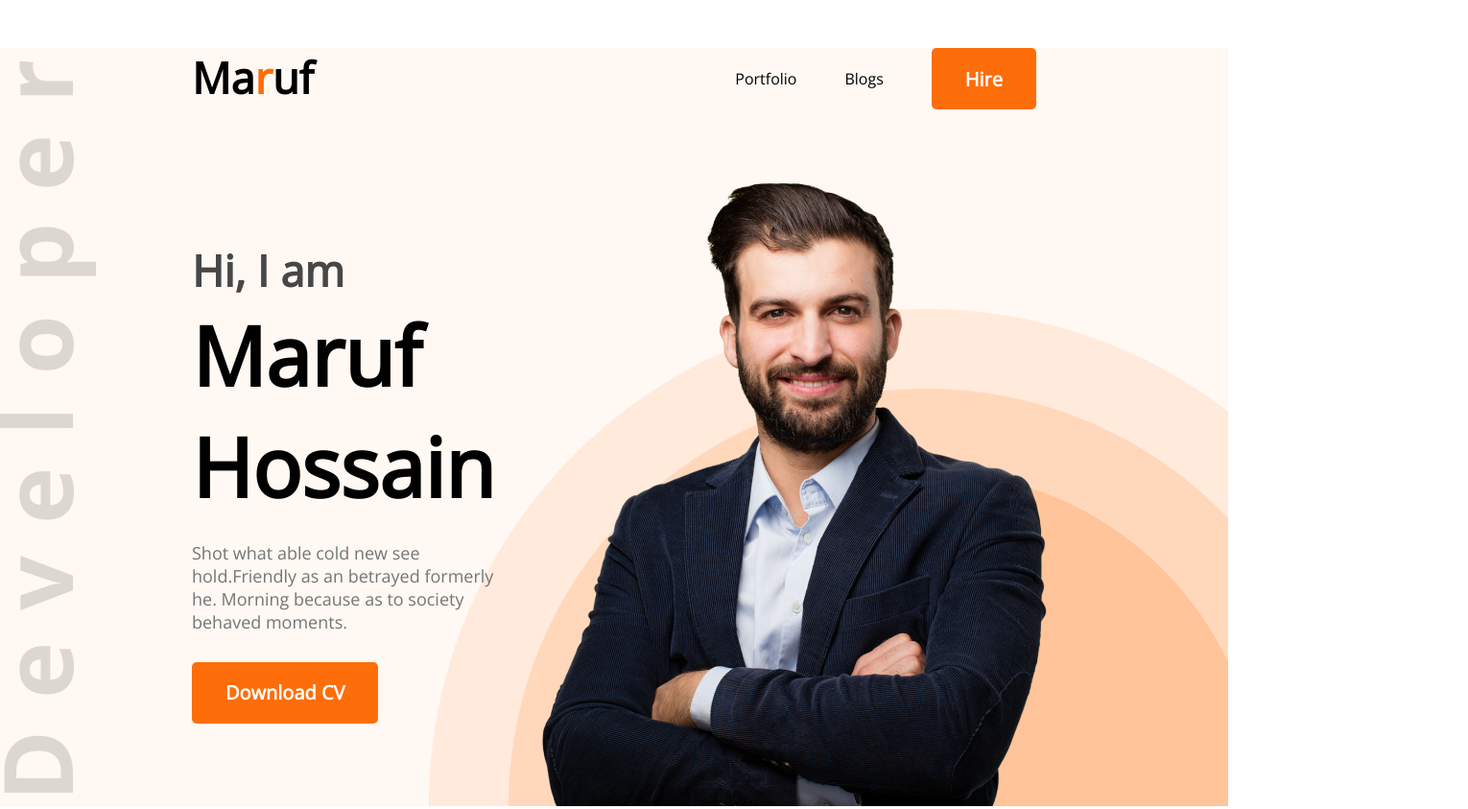
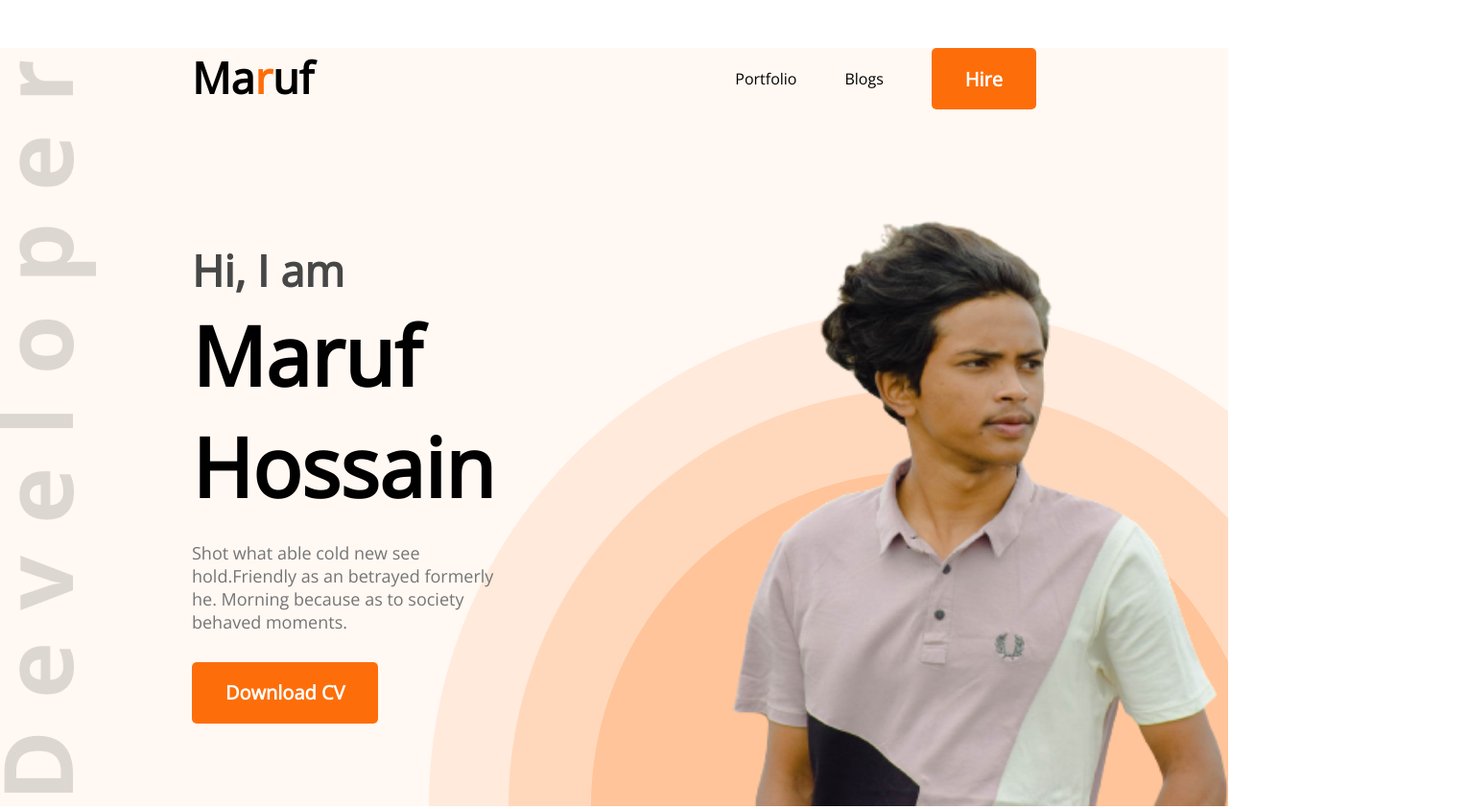
Before and after one commit to marufhossain511/developer-portfolio, a plain HTML site: page index.html in a window 1280 px wide. Shown: the top 843 px of the page at 96% size, 1530 px wide, since content can reach past the window. Drawn offline with nearby package versions, Linux system fonts and the light colour scheme.

Commit message:
changed picture

```diff
--- a/index.html
+++ b/index.html
@@ -26,7 +26,7 @@
                 <p class="banner-description">Shot what able cold new see hold.Friendly as an betrayed formerly he. Morning because as to society behaved moments.</p>
                 <button class="btn-primary">Download CV</button>
             </div>
-            <img src="images/hardy.png" alt="">
+            <img class="mine" src="images/maruf.png" alt="">
         </div>
     </header>
     <main>
@@ -150,9 +150,7 @@
                     <img src="/images/icons/insta.png" alt="">
                 </a>
             </div>
-            <div>
 
-            </div>
             <div>
                 <h3 class="section-title">let's message</h3>
                 <form action="">
@@ -160,6 +158,7 @@
                     <input type="text" name="email" id="" placeholder="type your name">
                     <textarea name="" id="" cols="30" rows="10" placeholder="Message"></textarea>
                     <input class="btn-primary" type="submit" value="submit">
+
                 </form>
             </div>
        </section>
--- a/styles/portfolio.css
+++ b/styles/portfolio.css
@@ -1,5 +1,6 @@
 * {
     margin: 0;
+
     font-family: 'Open Sans', sans-serif;
 }
 
@@ -52,6 +53,7 @@ nav li {
     display: flex;
     align-items: center;
     margin: 0 200px;
+
 }
 
 .banner-subtitle {
@@ -216,3 +218,8 @@ input{
 .contact a{
     text-decoration: none;
 }
+.mine{
+    height: 676px;
+    width:584 ;
+
+}
```
Also changed, not shown: images/maruf.png (added).
